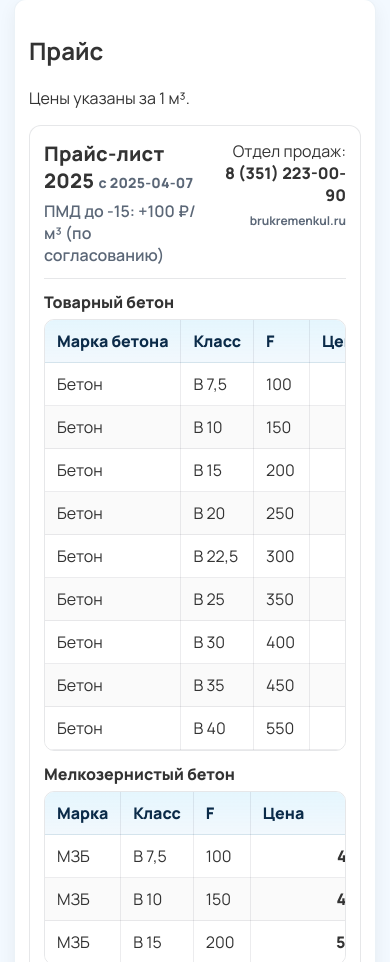
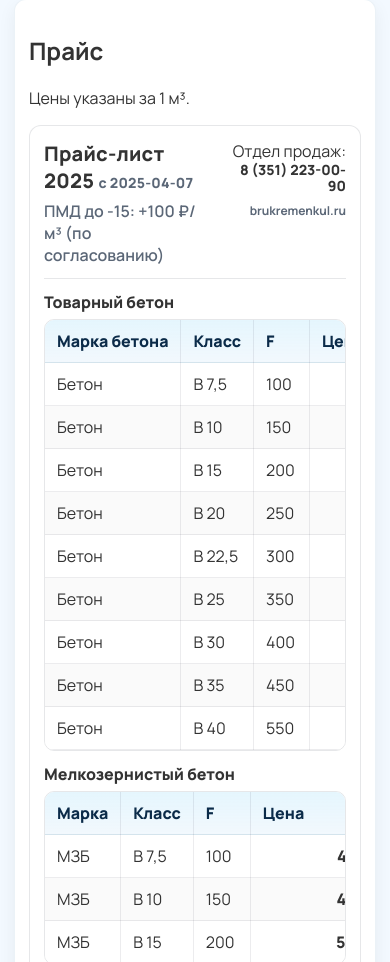
Before and after one commit to IMNJL/concrete_factory, a plain HTML site: page frontend/index.html in a window 390 px wide. Shown: the part 938-1900 px from the top of the page. Drawn offline with Linux system fonts and the light colour scheme; files whose address does not match are found by name.

Commit message:
<03.02.2026 16:37> <fix2 text size for phone number for mobile version>

```diff
--- a/frontend/css/styles.css
+++ b/frontend/css/styles.css
@@ -346,6 +346,8 @@ h1 {
   font-weight: 900;
   color: var(--accent-dark);
   text-decoration: none;
+  font-size: 16px;
+  line-height: 1.1;
 }
 
 .price-sheet-site {
@@ -704,6 +706,11 @@ footer {
   .header-nav a {
     font-size: 13px;
   }
+
+  /* Price header (sales phone) */
+  .price-sheet-contact a {
+    font-size: 14px;
+  }
 }
 
 @media (max-width: 480px) {
```
